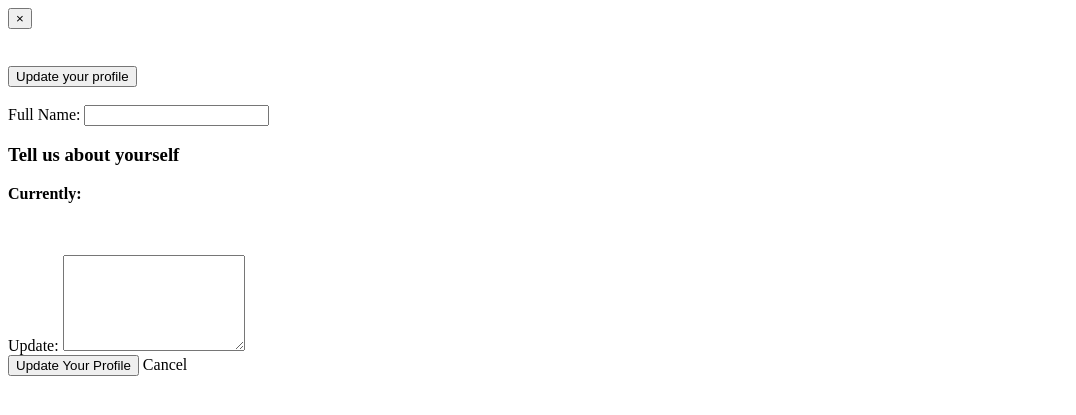
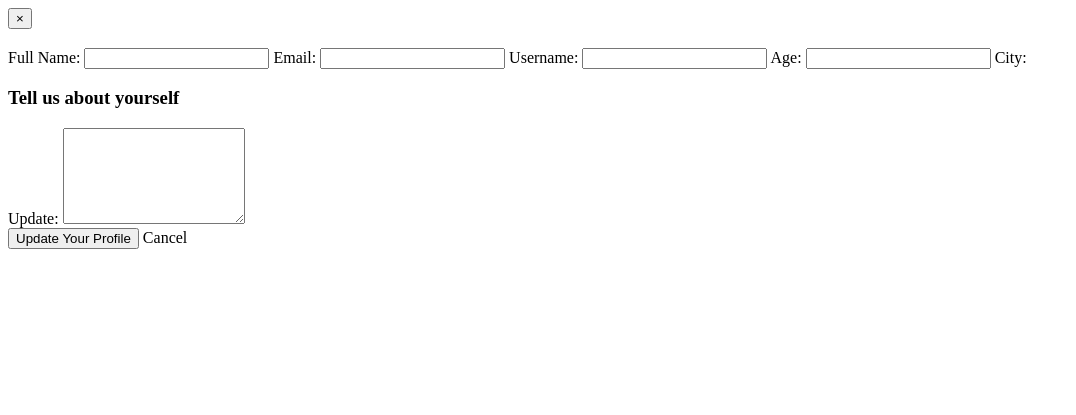
Before and after one commit to yusra-ahmed-zz/language-app, a Flask app: template templates/my_profile.html in a window 1280 px wide. Shown: the top 415 px of the page, without its empty margins (0-1076 px from the left). Run offline with Flask 2, Linux system fonts and the light colour scheme; the template is opened without the code that fills it, so the values that code supplies are empty.

Commit message:
updated filter to show more than one match

```diff
--- a/server.py
+++ b/server.py
@@ -187,11 +187,15 @@ def find_matches():
                   .all())
 
     print "matches", matches
-    matches_info = {}
+    matches_info = []
+
     for person in matches:
-        matches_info["name"] = person.full_name
-        matches_info["city"] = person.city
-        matches_info["user_id"] = person.user_id
+        match_info = {}
+        match_info["name"] = person.full_name
+        match_info["city"] = person.city
+        match_info["user_id"] = person.user_id
+        matches_info.append(match_info)
+
 
         # matches_info["name"] = person.full_name
         #etc
@@ -242,9 +246,6 @@ def user_profile_update():
         user.full_name = new_name
         db.session.commit()
 
-    # new_info = User(full_name=new_name)
-    # db.session.add(new_info)
-    # db.session.commit()
 
     # Flash profile update success and redirect to user homepage.
 
--- a/templates/my_profile.html
+++ b/templates/my_profile.html
@@ -6,40 +6,26 @@
 
 
   <!-- modal window, will show user info on initial click -->
-  <div class="modal fade" id="user_profile" tabindex="-1" role="dialog" aria-labelledby="user_label">
-    <div class="modal-dialog" role="document">
-      <div class="modal-content">
-        <div class="modal-header overlay">
-          <button type="button" class="close" data-dismiss="modal" aria-label="Close"><span aria-hidden="true">&times;</span></button>
-          <h3 class="modal-title" id="user_label">{{ user.full_name }}</h3><br><button class="btn btn-default" id="show_user_form"><span class="glyphicon glyphicon-picture" aria-hidden="true"></span> Update your profile</button>
-        </div>
-        <div class="modal-body overlay">
-          <div class="exisiting_profile">
-            <div class= "row">
-              <div class ="col-xs-12 col-sm-12 col-md-8">
-                {% if user.user_bio %}
-                  <h3> About me:</h3><h4>{{ user.user_bio }}</h4></br>
-                {% endif %}
-                <br>
-              </div> <!-- column -->
-            </div> <!-- row -->
-          </div> <!-- exsisting profile -->
+    <div class="modal fade" id="user_profile" tabindex="-1" role="dialog" aria-labelledby="user_label">
+        <div class="modal-dialog" role="document">
+            <div class="modal-content">
+                <div class="modal-header">
+                    <button type="button" class="close" data-dismiss="modal" aria-label="Close"><span aria-hidden="true">&times;</span></button>
+                    <h3 class="modal-title" id="user_label">{{ user.full_name }}</h3>
+                </div>
+                <div class="modal-body">
+                    <form action="/user_profile_update" method="POST" id="update_user_submit">
+                        <label for="full_name">Full Name:</label>
+                            <input type="text" name="full_name" id="full_name" class="form-control" value="{{ user.full_name }}" required>
+                        <label for="email">Email:</label>
+                            <input type="email" value="{{ user.email }}" name="email" class="form-control" required>
+                        <label for="username">Username:</label>
+                            <input type="text" value="{{ user.username }}" name="username" class="form-control" required>
+                        <label for="age">Age:</label>
+                            <input type="number" value="{{ user.age }}" name="age" class="form-control">
+                        <label for="city">City:</label>
 
-          <!-- Hide user info, show user update form -->
-            <div class="update_profile">
-
-              <form action="/user_profile_update" method="POST" id="update_user_submit"enctype="multipart/form-data">
-                <div class="row">
-                  <div class="col-xs-12 col-sm-12 col-md-10 form-group">
-                    <div class="form-group">
-                                <label for="firstname">Full Name:</label>
-                                <input type="text" name="full_name" id="full_name" class="form-control" value="{{ user.full_name }}">
-                            </div>
                     <h3>Tell us about yourself</h3>
-
-                    <p><b>Currently:</b></p><i>{{ user.user_bio }}</i>
-                    <br>
-                    <br>
                     <label>Update:</label>
                     <textarea class="form-control" rows = 6 name="user_bio"></textarea>
                     <br>
```
Also changed, not shown: templates/dashboard.html (+8 -3 lines).
